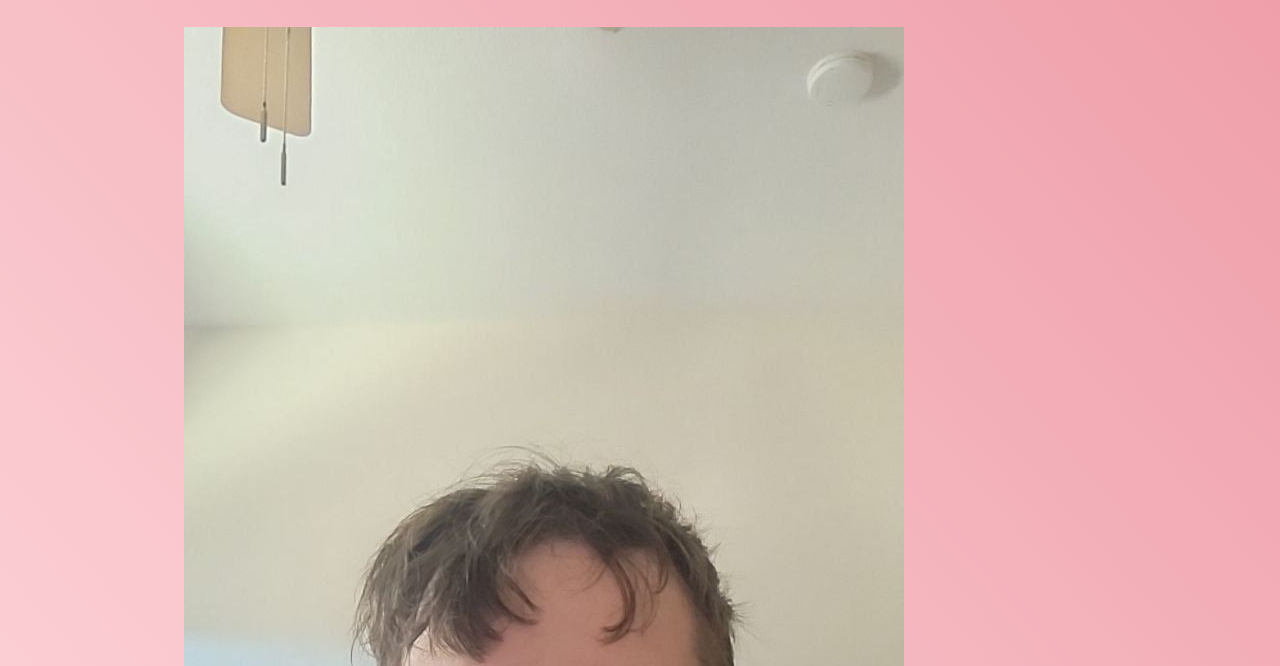
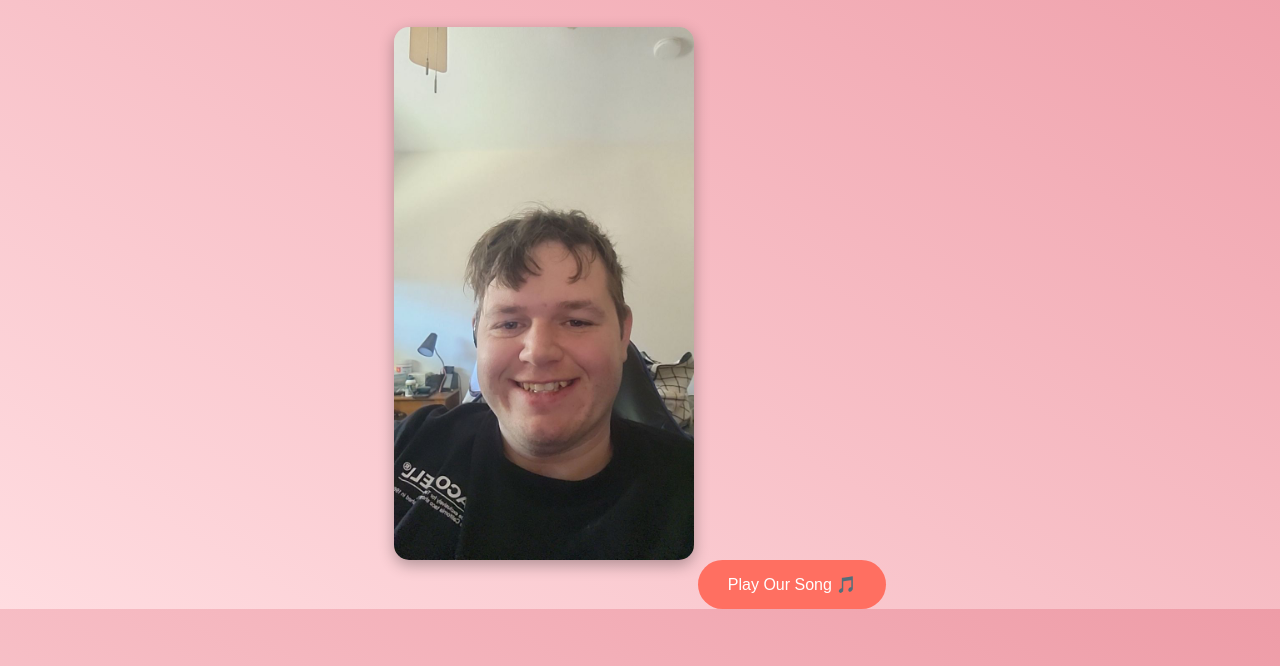
Before and after one commit to joshhhh778/jshb, a plain HTML site: page index.html in a window 1280 px wide. Shown: the part 134-800 px from the top of the page. Drawn offline with Linux system fonts and the light colour scheme.

Commit message:
index.html

```diff
--- a/index.html
+++ b/index.html
@@ -8,7 +8,7 @@
 <body>
   <h1>Happy Birthday, Joshua! 🎉</h1>
   <p>Every day with you is a song in my heart. I love you forever! 💖</p>
-  <img src="IMG_8068.jpeg" alt="Joshua" />
+  <img src="IMG_8068.jpeg" alt="Joshua" class="photo" />
   <button onclick="playSong()">Play Our Song 🎵</button>
 <div class="balloon"></div>
 <div class="balloon"></div>
```
